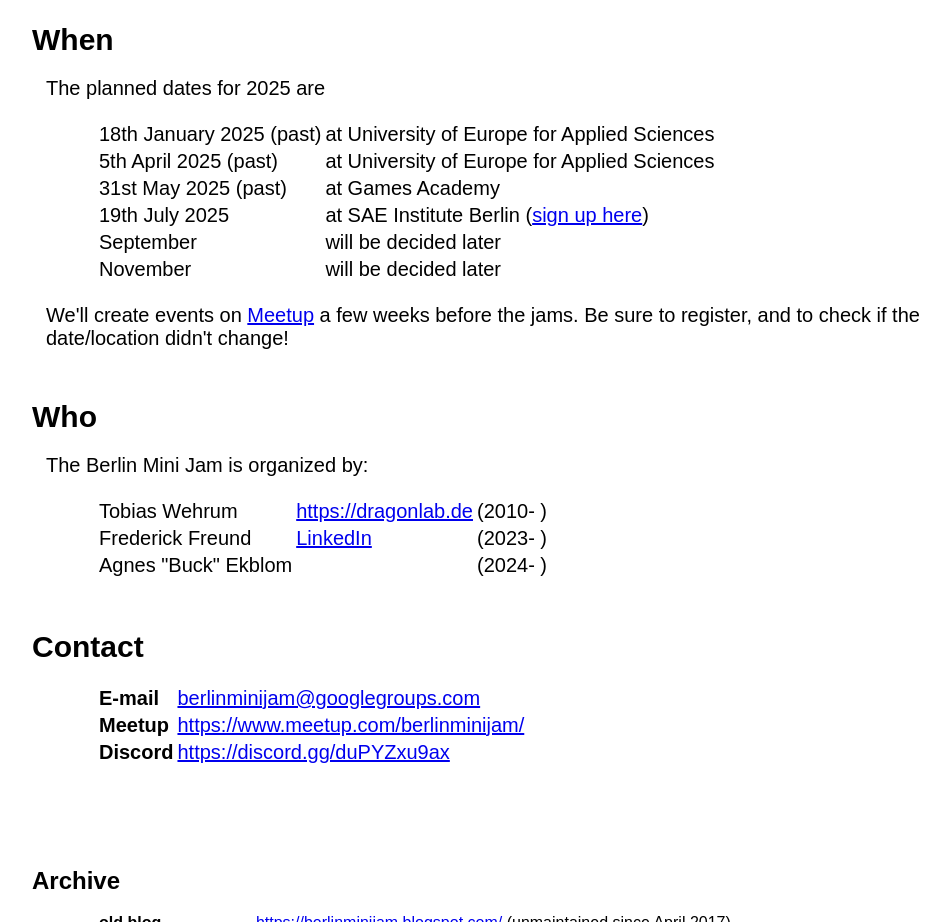
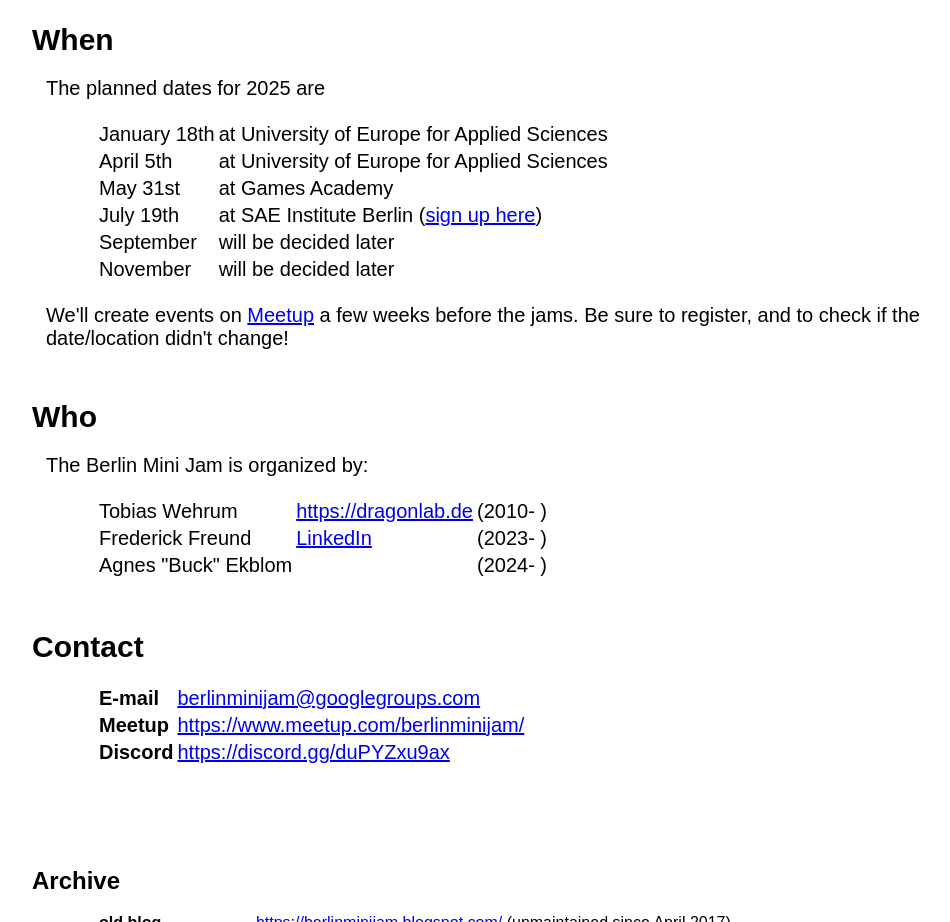
Before and after one commit to BerlinMiniJam/berlinminijam, a plain HTML site: page index.html in a window 1280 px wide. Shown: the part 840-1762 px from the top of the page, without its empty margins (158-1108 px from the left). Drawn offline with Linux system fonts and the light colour scheme.

Commit message:
Date restructuring

```diff
--- a/index.html
+++ b/index.html
@@ -57,19 +57,19 @@
         The planned dates for 2025 are
       <table class="indent">
         <tr>
-          <td>18th January 2025 (past)</td>
+          <td>January 18th</td>
           <td>at University of Europe for Applied Sciences</td>
         </tr>
         <tr>
-          <td>5th April 2025 (past)</td>
+          <td>April 5th</td>
           <td>at University of Europe for Applied Sciences</td>
         </tr>
         <tr>
-          <td>31st May 2025 (past)</td>
+          <td>May 31st</td>
           <td>at Games Academy</td>
         </tr>
         <tr>
-          <td>19th July 2025</td>
+          <td>July 19th</td>
           <td>at SAE Institute Berlin (<a href="https://www.meetup.com/game-developers-berlin/events/308185763">sign up here</a>)</td>
         </tr>
         <tr>
```
